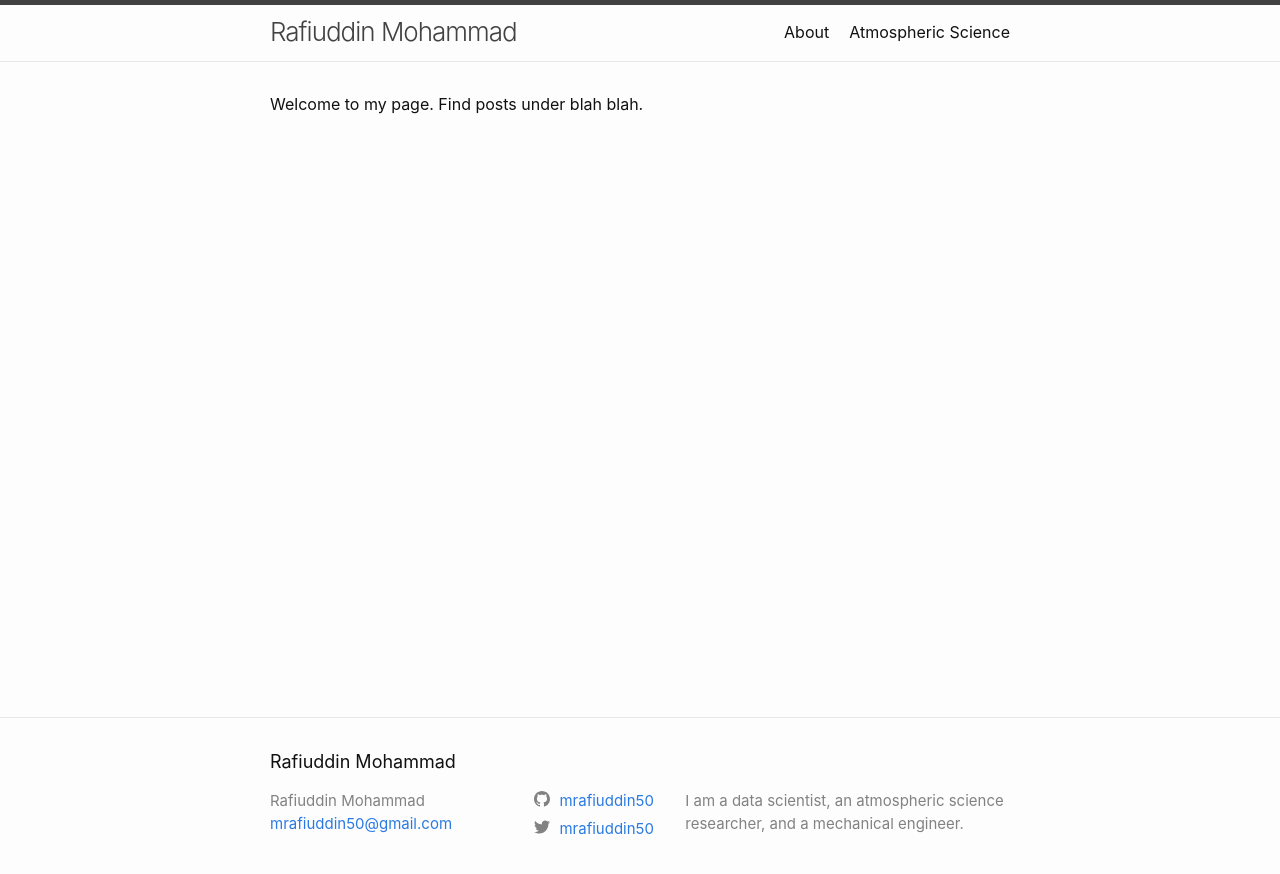
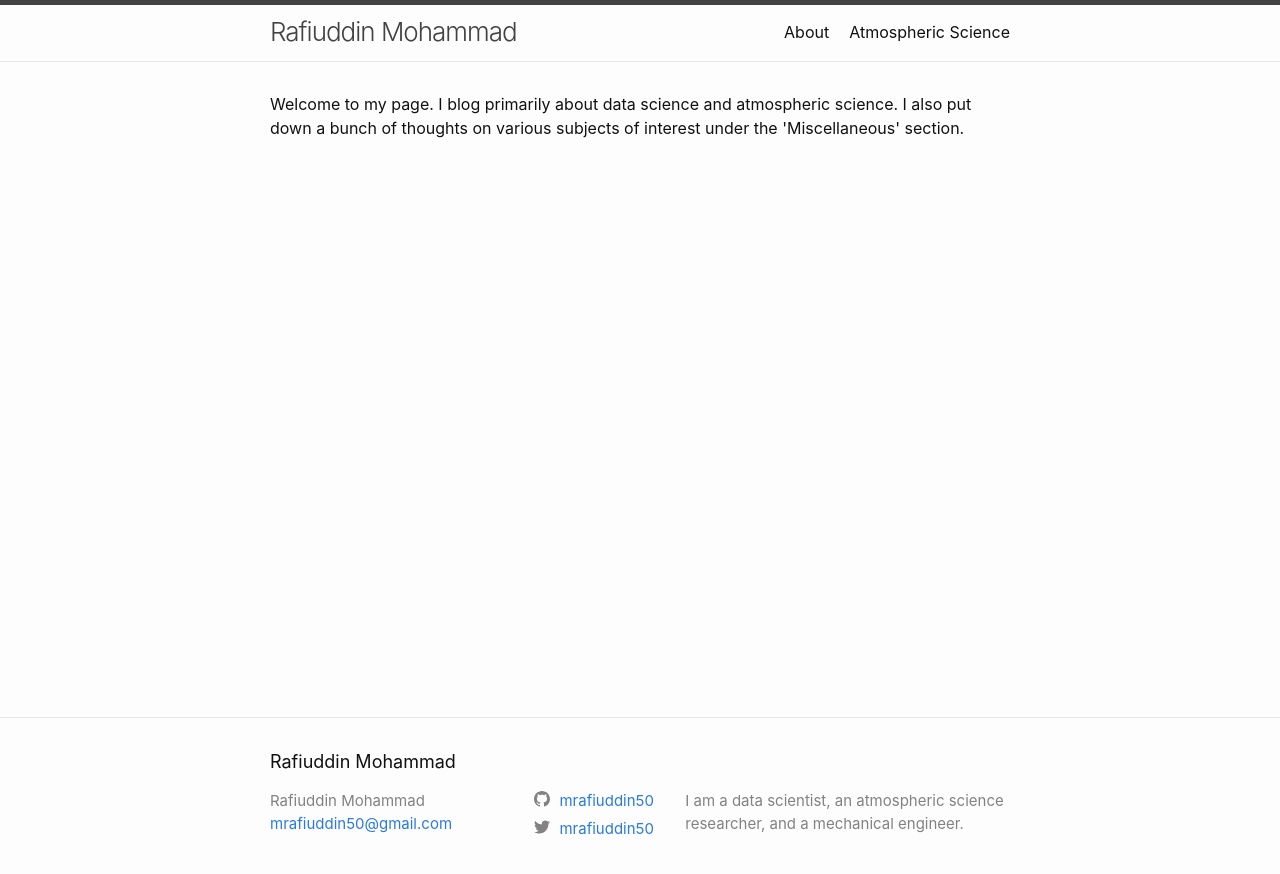
Before and after one commit to mrafiuddin50/mrafiuddin50.github.io, a Jekyll site: the page built from index.markdown, in a window 1280 px wide. Shown: the top 874 px of the page. Built offline with Jekyll 4.4.1, drawn with Linux system fonts in a browser that asks for light colours.

Commit message:
Update home.html

```diff
--- a/_layouts/home.html
+++ b/_layouts/home.html
@@ -4,7 +4,8 @@ layout: default
 
 <div class="home">
 
-  Welcome to my page. Find posts under blah blah.
+  Welcome to my page. I blog primarily about data science and atmospheric science. I also put down a bunch of thoughts
+  on various subjects of interest under the 'Miscellaneous' section.
   <!-- {%- if page.title -%}
     <h1 class="page-heading">{{ page.title }}</h1>
   {%- endif -%}
```
